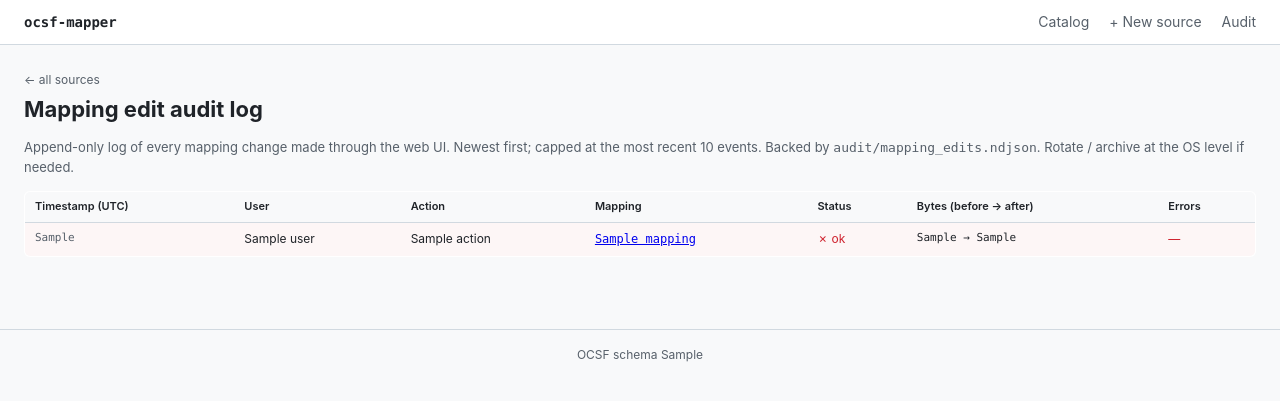
After one commit to SauNu84/ocsf-parse, a FastAPI app: template src/ocsf_mapper/web/templates/audit.html in a window 1280 px wide. The commit adds this page. Shown: the top 401 px of the page. Run offline with FastAPI, Linux system fonts and the light colour scheme; the template is opened without the code that fills it: most values are stand-ins (such as "Sample title", 1, 10 or a date in 2020); some libraries are stand-ins or nearby versions.

Commit message:
feat(audit, metrics): mapping-edit audit log + Prometheus /metrics
Closes Bucket C #1 (audit log) and #2 (Prometheus /metrics) in a
single commit — both consume the same audit NDJSON, so shipping them
together avoided rebuilding the integration twice.

src/ocsf_mapper/audit.py:

  log_edit(root, mapping, action, lint_status, errors=None, ...)
      Append one event to <root>/audit/mapping_edits.ndjson.
      Best-effort: filesystem failures warn to stderr but don't raise.
      User attribution: OCSF_AUDIT_USER > USER > USERNAME > "local".

  read_audit(root, limit=None)
      Return events newest-first as a list of dicts. Returns [] when
      the audit file doesn't exist yet (fresh repo, never edited).

Web integration:

  POST /sources/{name}/save        Mapping editor — logs status OK on
                                    successful save, REJECTED on bad
                                    JSON, FAIL on lint failure.
  POST /new/save                   Wizard — logs action=create when
                                    the draft passes the lint gate.
  GET  /audit                      Read-only HTML view of the audit
                                    log; newest first, capped at 500.
                                    Visible via a new top-bar nav link.
  GET  /metrics                    Prometheus exposition format:
                                      ocsf_mappings_total
                                      ocsf_mappings_lint_ok / _fail
                                      ocsf_mappings_coverage_avg
                                      ocsf_mapping_edits_total
                                      ocsf_mapping_edits_saved_total
                                      ocsf_mapping_edits_rejected_total
                                      ocsf_schema_version_info{version}
                                    Stdlib output — no prometheus_client
                                    dep added (we'd be the only consumer).

Tests: 11 in tests/test_audit.py covering both modules + the web
integration end-to-end against an isolated repo copy so they don't
litter the real audit.ndjson. 90.8% total coverage.

```diff
--- a/src/ocsf_mapper/web/app.py
+++ b/src/ocsf_mapper/web/app.py
@@ -226,12 +226,17 @@ def create_app(root: Optional[Path | str] = None) -> FastAPI:
             sample_path = candidates[0] if candidates else None
 
         # Lint before writing.
+        from ocsf_mapper.audit import log_edit
+        bytes_after = len(content.encode("utf-8"))
         tmp_path = target.with_suffix(".json.tmp")
         mappings_dir.mkdir(parents=True, exist_ok=True)
         tmp_path.write_text(json.dumps(parsed, indent=2) + "\n")
         try:
             result = lint_one(tmp_path, sample_path, schema)
             if result["status"] != "OK":
+                log_edit(root_path, mapping=source_name, action="create",
+                         lint_status=result["status"], errors=result["errors"],
+                         bytes_before=0, bytes_after=bytes_after)
                 return templates.TemplateResponse(
                     request,
                     "partials/wizard_error.html",
@@ -243,6 +248,8 @@ def create_app(root: Optional[Path | str] = None) -> FastAPI:
             if tmp_path.exists():
                 tmp_path.unlink()
 
+        log_edit(root_path, mapping=source_name, action="create",
+                 lint_status="OK", bytes_before=0, bytes_after=bytes_after)
         return templates.TemplateResponse(
             request,
             "partials/wizard_done.html",
@@ -508,18 +515,26 @@ def create_app(root: Optional[Path | str] = None) -> FastAPI:
 
     @app.post("/sources/{name}/save", response_class=HTMLResponse)
     def source_save(name: str, request: Request, content: str = Form(...)) -> HTMLResponse:
+        from ocsf_mapper.audit import log_edit
         path = mappings_dir / f"{name}.json"
         if not path.exists():
             raise HTTPException(status_code=404, detail=f"unknown source: {name}")
+
+        bytes_before = path.stat().st_size
+        bytes_after = len(content.encode("utf-8"))
 
         # 1. JSON syntax check
         try:
             parsed = json.loads(content)
         except json.JSONDecodeError as e:
+            errs = [f"invalid JSON: {e}"]
+            log_edit(root_path, mapping=name, action="update",
+                     lint_status="REJECTED", errors=errs,
+                     bytes_before=bytes_before, bytes_after=bytes_after)
             return templates.TemplateResponse(
                 request,
                 "partials/save_result.html",
-                {"ok": False, "errors": [f"invalid JSON: {e}"]},
+                {"ok": False, "errors": errs},
                 status_code=400,
             )
 
@@ -531,10 +546,14 @@ def create_app(root: Optional[Path | str] = None) -> FastAPI:
         try:
             result = lint_one(tmp_path, sample_path, schema)
             if result["status"] != "OK":
+                errs = result["errors"] or [result["status"]]
+                log_edit(root_path, mapping=name, action="update",
+                         lint_status=result["status"], errors=errs,
+                         bytes_before=bytes_before, bytes_after=bytes_after)
                 return templates.TemplateResponse(
                     request,
                     "partials/save_result.html",
-                    {"ok": False, "errors": result["errors"] or [result["status"]]},
+                    {"ok": False, "errors": errs},
                     status_code=400,
                 )
             tmp_path.replace(path)
@@ -542,6 +561,8 @@ def create_app(root: Optional[Path | str] = None) -> FastAPI:
             if tmp_path.exists():
                 tmp_path.unlink()
 
+        log_edit(root_path, mapping=name, action="update",
+                 lint_status="OK", bytes_before=bytes_before, bytes_after=bytes_after)
         return templates.TemplateResponse(
             request,
             "partials/save_result.html",
@@ -555,6 +576,62 @@ def create_app(root: Optional[Path | str] = None) -> FastAPI:
             if entry["name"] == name and entry["sample"]:
                 return Path(entry["sample"])
         return None
+
+    # -- audit log view ----------------------------------------------------
+
+    @app.get("/audit", response_class=HTMLResponse)
+    def audit_view(request: Request) -> HTMLResponse:
+        from ocsf_mapper.audit import read_audit
+        events = read_audit(root_path, limit=500)
+        return templates.TemplateResponse(
+            request, "audit.html", {"events": events, "n": len(events)},
+        )
+
+    # -- Prometheus /metrics ----------------------------------------------
+
+    @app.get("/metrics", response_class=HTMLResponse)
+    def metrics() -> HTMLResponse:
+        """Prometheus exposition format. Stdlib output — no client dep."""
+        from ocsf_mapper.audit import read_audit
+        rows = _sorted_catalog_rows()
+        ok    = sum(1 for r in rows if r["lint_status"] == "ok")
+        fail  = sum(1 for r in rows if r["lint_status"] == "fail")
+        cov_scores = [r["coverage"]["score"] for r in rows if r.get("coverage")]
+        avg_score = sum(cov_scores) / len(cov_scores) if cov_scores else 0
+        audit_events = read_audit(root_path)
+        save_ok   = sum(1 for e in audit_events if e["lint_status"] == "OK")
+        save_fail = sum(1 for e in audit_events if e["lint_status"] in ("FAIL", "REJECTED"))
+
+        lines = [
+            "# HELP ocsf_mappings_total Number of mappings in the catalog.",
+            "# TYPE ocsf_mappings_total gauge",
+            f"ocsf_mappings_total {len(rows)}",
+            "# HELP ocsf_mappings_lint_ok Number of mappings whose pinned sample lints clean.",
+            "# TYPE ocsf_mappings_lint_ok gauge",
+            f"ocsf_mappings_lint_ok {ok}",
+            "# HELP ocsf_mappings_lint_fail Number of mappings whose pinned sample lints with errors.",
+            "# TYPE ocsf_mappings_lint_fail gauge",
+            f"ocsf_mappings_lint_fail {fail}",
+            "# HELP ocsf_mappings_coverage_avg Average weighted coverage score (required+recommended).",
+            "# TYPE ocsf_mappings_coverage_avg gauge",
+            f"ocsf_mappings_coverage_avg {avg_score:.4f}",
+            "# HELP ocsf_mapping_edits_total Number of audited mapping edit events.",
+            "# TYPE ocsf_mapping_edits_total counter",
+            f"ocsf_mapping_edits_total {len(audit_events)}",
+            "# HELP ocsf_mapping_edits_saved_total Audited edits that committed to disk.",
+            "# TYPE ocsf_mapping_edits_saved_total counter",
+            f"ocsf_mapping_edits_saved_total {save_ok}",
+            "# HELP ocsf_mapping_edits_rejected_total Audited edits the lint gate blocked.",
+            "# TYPE ocsf_mapping_edits_rejected_total counter",
+            f"ocsf_mapping_edits_rejected_total {save_fail}",
+            "# HELP ocsf_schema_version_info Current OCSF schema version (label-only metric).",
+            "# TYPE ocsf_schema_version_info gauge",
+            f'ocsf_schema_version_info{{version="{schema.version()}"}} 1',
+        ]
+        return HTMLResponse(
+            content="\n".join(lines) + "\n",
+            media_type="text/plain; version=0.0.4; charset=utf-8",
+        )
 
     return app
 
--- a/src/ocsf_mapper/web/static/main.css
+++ b/src/ocsf_mapper/web/static/main.css
@@ -514,3 +514,37 @@ footer {
   max-height: 480px;
   overflow: auto;
 }
+
+/* ---- audit log view (Bucket C #1) -------------------------------- */
+
+.audit h1 { margin: 4px 0 8px; font-size: 22px; }
+.audit .back { color: var(--fg-muted); font-size: 12px; text-decoration: none; }
+.audit .hint { color: var(--fg-muted); font-size: 13px; }
+.audit-table {
+  width: 100%;
+  margin-top: 14px;
+  border-collapse: collapse;
+  font-size: 12px;
+  background: var(--bg-card);
+  border: 1px solid var(--border);
+  border-radius: 6px;
+  overflow: hidden;
+}
+.audit-table th, .audit-table td {
+  padding: 7px 10px;
+  border-bottom: 1px solid var(--border);
+  text-align: left;
+  vertical-align: top;
+}
+.audit-table th {
+  background: var(--bg);
+  font-weight: 600;
+  font-size: 11px;
+}
+.audit-table tr:last-child td { border-bottom: none; }
+.audit-table .ts { font-family: var(--mono); font-size: 11px; color: var(--fg-muted); }
+.audit-table .num { font-family: var(--mono); font-size: 11px; }
+.audit-table .ok { color: var(--ok); }
+.audit-table .fail { color: var(--fail); }
+.audit-table .row-fail td { background: rgba(207, 34, 46, 0.04); }
+.audit-table .issues ul { margin: 0; padding-left: 16px; color: var(--fail); font-family: var(--mono); font-size: 11px; }
--- /dev/null
+++ b/src/ocsf_mapper/web/templates/audit.html
@@ -0,0 +1,57 @@
+{% extends "base.html" %}
+{% block title %}Audit log — ocsf-mapper{% endblock %}
+{% block content %}
+<section class="audit">
+  <a href="/" class="back">← all sources</a>
+  <h1>Mapping edit audit log</h1>
+  <p class="hint">
+    Append-only log of every mapping change made through the web UI.
+    Newest first; capped at the most recent {{ n }} events. Backed by
+    <code>audit/mapping_edits.ndjson</code>. Rotate / archive at the
+    OS level if needed.
+  </p>
+
+  {% if not events %}
+  <p class="empty">No audit events yet. Save a mapping from the Mapping
+  tab or the New-source wizard to start the log.</p>
+  {% else %}
+  <table class="audit-table">
+    <thead>
+      <tr>
+        <th>Timestamp (UTC)</th>
+        <th>User</th>
+        <th>Action</th>
+        <th>Mapping</th>
+        <th>Status</th>
+        <th>Bytes (before → after)</th>
+        <th>Errors</th>
+      </tr>
+    </thead>
+    <tbody>
+      {% for e in events %}
+      <tr class="row-{{ 'ok' if e.lint_status == 'OK' else 'fail' }}">
+        <td class="ts">{{ e.ts }}</td>
+        <td>{{ e.user }}</td>
+        <td>{{ e.action }}</td>
+        <td><a href="/sources/{{ e.mapping }}"><code>{{ e.mapping }}</code></a></td>
+        <td>
+          {% if e.lint_status == 'OK' %}<span class="ok">✓ saved</span>
+          {% else %}<span class="fail">✗ {{ e.lint_status|lower }}</span>{% endif %}
+        </td>
+        <td class="num">
+          {% if e.bytes_before is not none and e.bytes_after is not none %}
+            {{ e.bytes_before }} → {{ e.bytes_after }}
+          {% else %}—{% endif %}
+        </td>
+        <td class="issues">
+          {% if e.errors %}
+            <ul>{% for err in e.errors %}<li>{{ err }}</li>{% endfor %}</ul>
+          {% else %}—{% endif %}
+        </td>
+      </tr>
+      {% endfor %}
+    </tbody>
+  </table>
+  {% endif %}
+</section>
+{% endblock %}
--- a/src/ocsf_mapper/web/templates/base.html
+++ b/src/ocsf_mapper/web/templates/base.html
@@ -13,6 +13,7 @@
     <nav>
       <a href="/">Catalog</a>
       <a href="/new">+ New source</a>
+      <a href="/audit">Audit</a>
     </nav>
   </header>
   <main>{% block content %}{% endblock %}</main>
```
Also changed, not shown: catalog.json (+16 -0 lines), src/ocsf_mapper/audit.py (added, +115 -0 lines), tests/test_audit.py (added, +162 -0 lines), 1 other file.
